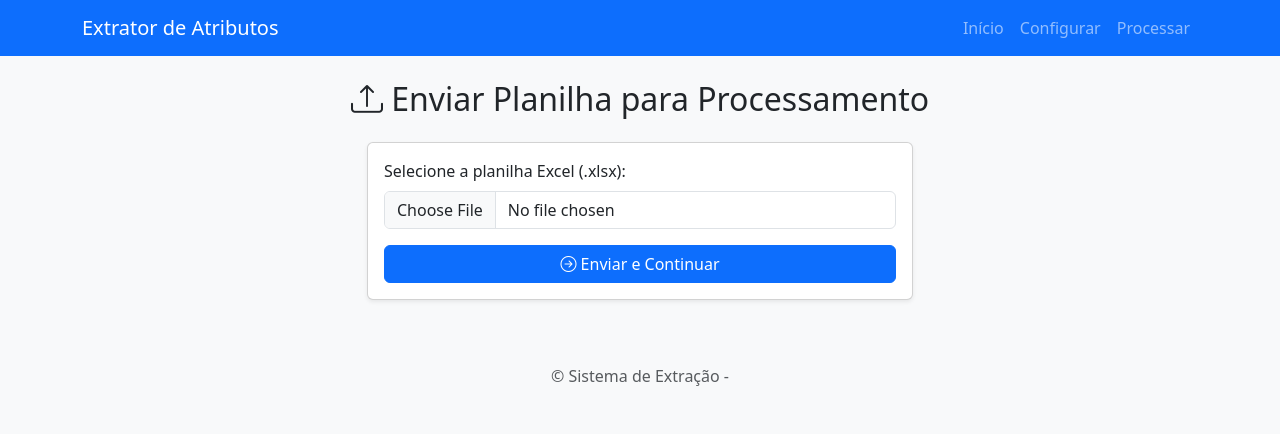
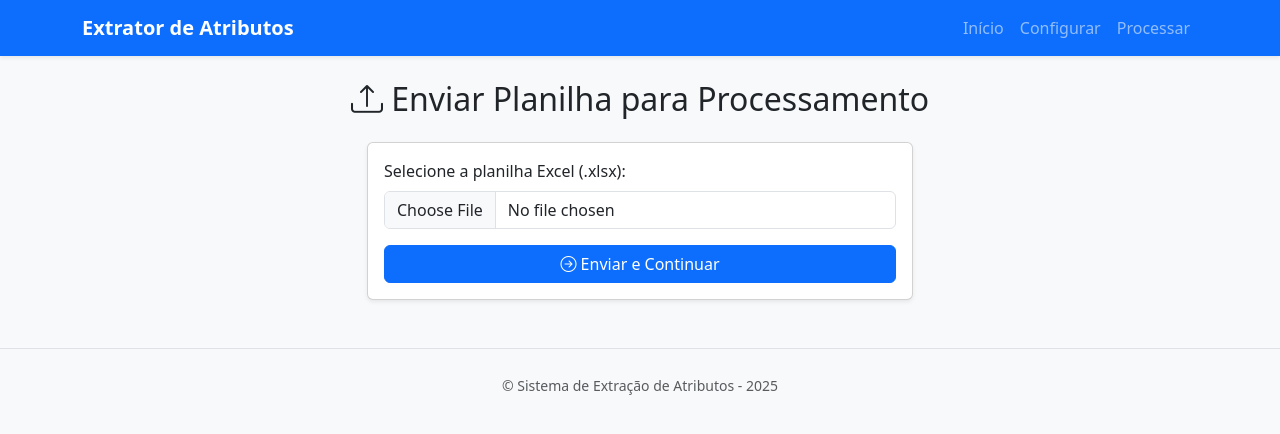
Before and after one commit to Douglasprojetospro/extrator-atributos-web, a Flask app: page / in a window 1280 px wide. Shown: the top 434 px of the page. Run offline with Flask 3, Linux system fonts and the light colour scheme.

Commit message:
Update base.html

```diff
--- a/templates/base.html
+++ b/templates/base.html
@@ -6,13 +6,17 @@
     <meta name="viewport" content="width=device-width, initial-scale=1.0">
     <link href="https://cdn.jsdelivr.net/npm/bootstrap@5.3.0/dist/css/bootstrap.min.css" rel="stylesheet">
     <link href="https://cdn.jsdelivr.net/npm/bootstrap-icons@1.10.0/font/bootstrap-icons.css" rel="stylesheet">
+    <link rel="stylesheet" href="{{ url_for('static', filename='style.css') }}">
 </head>
 <body class="bg-light">
 
-<nav class="navbar navbar-expand-lg navbar-dark bg-primary mb-4">
+<nav class="navbar navbar-expand-lg navbar-dark bg-primary shadow-sm mb-4">
     <div class="container">
-        <a class="navbar-brand" href="/">Extrator de Atributos</a>
-        <div class="collapse navbar-collapse">
+        <a class="navbar-brand fw-bold" href="/">Extrator de Atributos</a>
+        <button class="navbar-toggler" type="button" data-bs-toggle="collapse" data-bs-target="#navbarNav">
+            <span class="navbar-toggler-icon"></span>
+        </button>
+        <div class="collapse navbar-collapse" id="navbarNav">
             <ul class="navbar-nav ms-auto">
                 <li class="nav-item"><a class="nav-link" href="/">Início</a></li>
                 <li class="nav-item"><a class="nav-link" href="/configurar">Configurar</a></li>
@@ -28,7 +32,7 @@
             {% for category, message in messages %}
                 <div class="alert alert-{{ 'danger' if category == 'error' else 'success' }} alert-dismissible fade show" role="alert">
                     {{ message }}
-                    <button type="button" class="btn-close" data-bs-dismiss="alert" aria-label="Close"></button>
+                    <button type="button" class="btn-close" data-bs-dismiss="alert" aria-label="Fechar"></button>
                 </div>
             {% endfor %}
         {% endif %}
@@ -37,8 +41,8 @@
     {% block content %}{% endblock %}
 </div>
 
-<footer class="text-center text-muted mt-5 py-3">
-    &copy; {{ config.SITE_NAME if config.SITE_NAME else 'Sistema de Extração' }} - {{ current_year }}
+<footer class="text-center mt-5 py-4 border-top">
+    <small class="text-muted">&copy; {{ config.SITE_NAME if config.SITE_NAME else 'Sistema de Extração de Atributos' }} - {{ current_year if current_year else '2025' }}</small>
 </footer>
 
 <script src="https://cdn.jsdelivr.net/npm/bootstrap@5.3.0/dist/js/bootstrap.bundle.min.js"></script>
```
